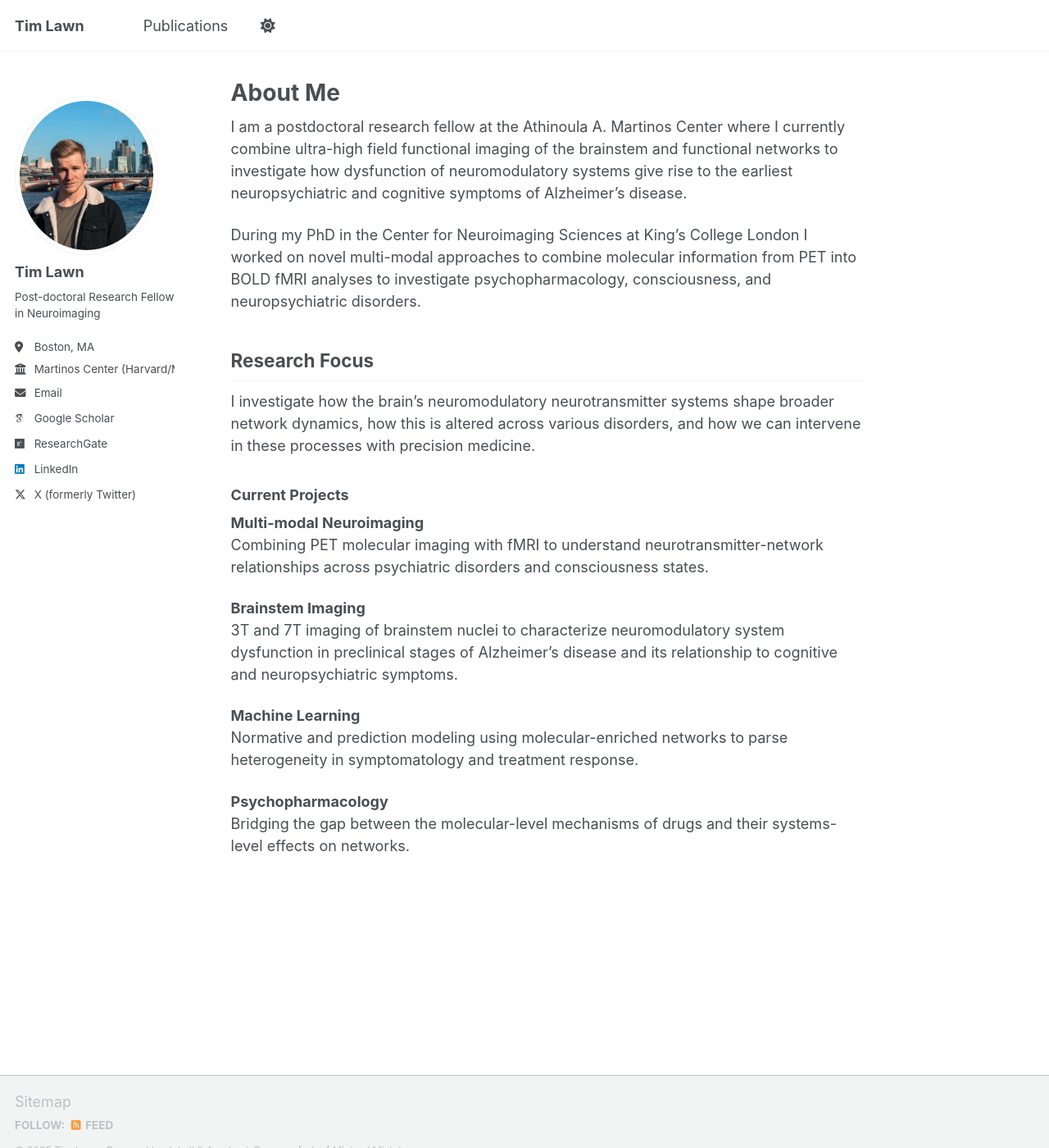
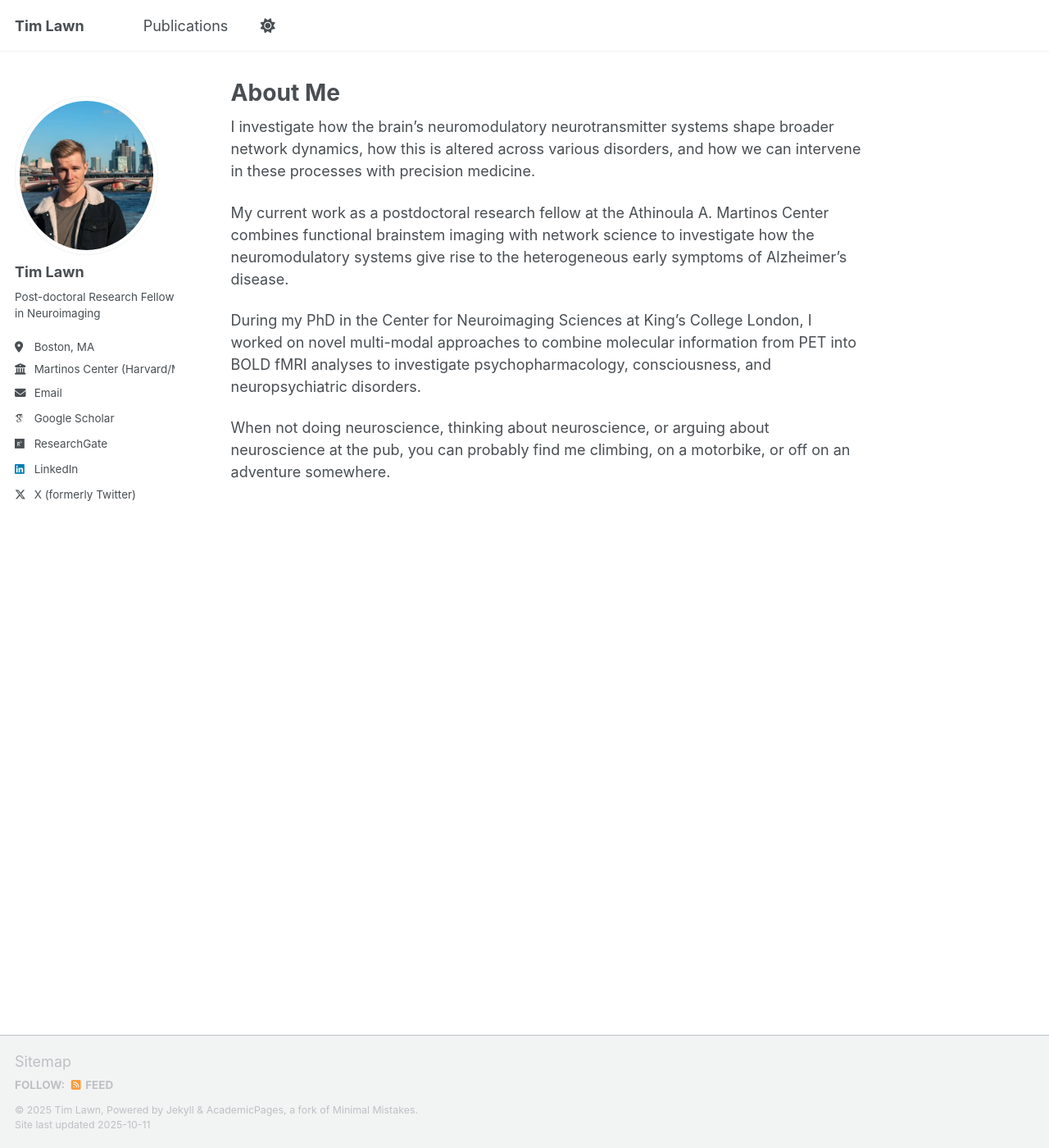
Before and after one commit to timlawn/timlawn.github.io, a Jekyll site: the page built from _pages/about.md, in a window 1280 px wide and 1400 px high. Shown: the whole window at 82% size. Built offline with Jekyll 4.4.1, drawn with Linux system fonts in a browser that asks for light colours; some web fonts are replaced; a script that is not in the unit is left out.

Commit message:
Update about.md

```diff
--- a/_pages/about.md
+++ b/_pages/about.md
@@ -8,24 +8,10 @@ redirect_from:
   - /about.html
 ---
 
-I am a postdoctoral research fellow at the Athinoula A. Martinos Center where I currently combine ultra-high field functional imaging of the brainstem and functional networks to investigate how dysfunction of neuromodulatory systems give rise to the earliest neuropsychiatric and cognitive symptoms of Alzheimer's disease.
-
-During my PhD in the Center for Neuroimaging Sciences at King's College London I worked on novel multi-modal approaches to combine molecular information from PET into BOLD fMRI analyses to investigate psychopharmacology, consciousness, and neuropsychiatric disorders.
-
-## Research Focus
-
 I investigate how the brain's neuromodulatory neurotransmitter systems shape broader network dynamics, how this is altered across various disorders, and how we can intervene in these processes with precision medicine.
 
-### Current Projects
+My current work as a postdoctoral research fellow at the Athinoula A. Martinos Center combines functional brainstem imaging with network science to investigate how the neuromodulatory systems give rise to the heterogeneous early symptoms of Alzheimer's disease.
 
-**Multi-modal Neuroimaging**
-Combining PET molecular imaging with fMRI to understand neurotransmitter-network relationships across psychiatric disorders and consciousness states.
+During my PhD in the Center for Neuroimaging Sciences at King's College London, I worked on novel multi-modal approaches to combine molecular information from PET into BOLD fMRI analyses to investigate psychopharmacology, consciousness, and neuropsychiatric disorders.
 
-**Brainstem Imaging**
-3T and 7T imaging of brainstem nuclei to characterize neuromodulatory system dysfunction in preclinical stages of Alzheimer's disease and its relationship to cognitive and neuropsychiatric symptoms.
-
-**Machine Learning**
-Normative and prediction modeling using molecular-enriched networks to parse heterogeneity in symptomatology and treatment response.
-
-**Psychopharmacology**
-Bridging the gap between the molecular-level mechanisms of drugs and their systems-level effects on networks.
+When not doing neuroscience, thinking about neuroscience, or arguing about neuroscience at the pub, you can probably find me climbing, on a motorbike, or off on an adventure somewhere.
```
